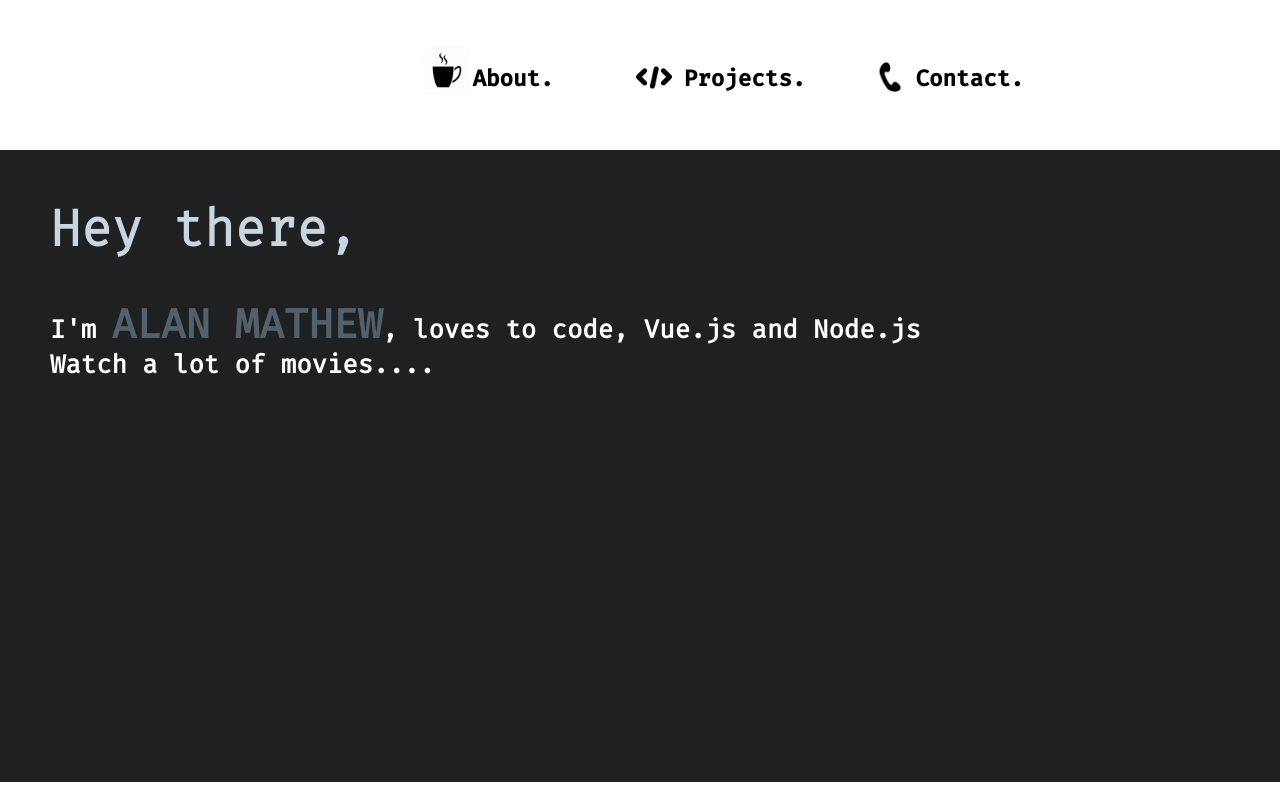
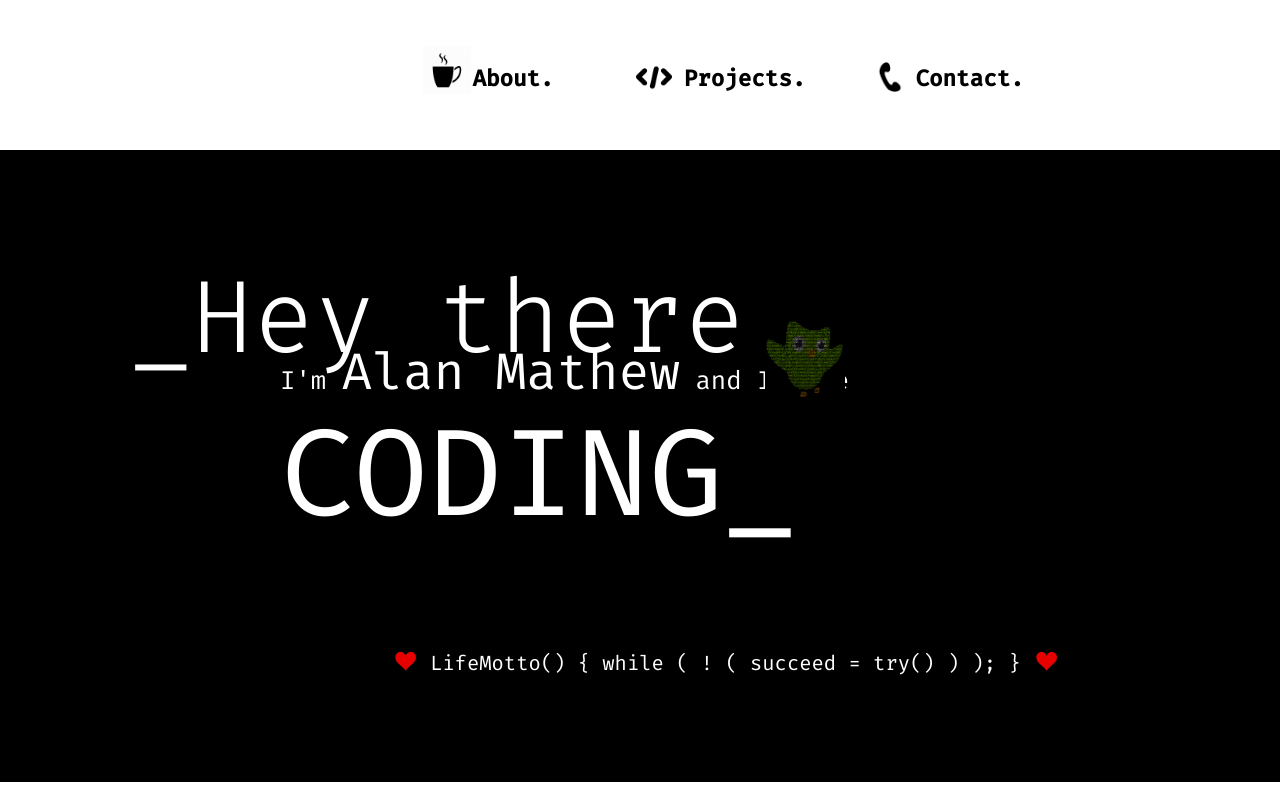
Before and after one commit to alanmatw/matlen.dev, a Vue app: page / in a window 1280 px wide. Built offline with nearby package versions, Linux system fonts and the light colour scheme.

Commit message:
feat(landing): add more info

```diff
--- a/src/components/Home/Landing.vue
+++ b/src/components/Home/Landing.vue
@@ -1,9 +1,20 @@
 <template>
   <div class = "Main">
     <div class="Base">
-      <h1>Hey there,</h1>
-      <h2>I'm <span id="Lname">ALAN MATHEW</span>, loves to code, Vue.js and Node.js</h2>
-      <h2>Watch a lot of movies....</h2>
+      <!--<div class="Mtag"><p>:<span id="Mt">\</span><span id="At">></span><span id="Mt">_</span>Hey there</p></div>-->
+      <div class="Top">
+        <div class="Mtag"><p>_Hey there</p></div>
+        <div class="Img"></div>
+      </div>
+
+      <div class="Stag"><p>I'm <span id="Lname">Alan Mathew</span> and I love <span id="Cd">CODING_</span></p></div>
+      <div class="lifeMotto">
+        <div class="HeartL"></div>
+        <div class="Btm"><p>LifeMotto() { while ( ! ( succeed = try() ) ); }</p></div>
+        <div class="HeartR"></div>
+      </div>
+
+      <!--<div class="Btm"><p>bE HapPpY :)</p></div>-->
     </div>
   </div>
 </template>
@@ -17,29 +28,85 @@ export default {
 <style scoped>
   .Base {
     box-sizing: border-box;
-    background-color: #1e2022;
+    background-color: #000;
     width: 100%;
     height: 79vh;
-    padding: 50px;
+    padding-top: 10px;
+    padding-left: 80px;
   }
-  h1 {
-    color: #c9d6df;
+  .Top {
+    display: flex;
+  }
+  .Mtag {
+    color: #fff;
     font-family: 'FiraCode-Light';
-    font-size: 50px;
-    padding-bottom: 40px;
+    font-size: 100px;
+    margin-top: 100px;
+    margin-left: 50px;
+
   }
-  h2 {
+  .Img {
+    background-image: url('../../assets/lql.png');
+    width: 80px;
+    height: 80px;
+    background-position: center;
+    background-repeat: no-repeat;
+    background-size: cover;
+    position: relative;
+    margin-left: 20px;
+    top: 160px;
+  }
+  #Mt {
+    margin-left: -30px;;
+  }
+  #At {
+    margin-left: -10x;;
+  }
+  .Stag {
     color: #fff;
-    padding-top: 0px;
     font-size: 25px;
     font-family: 'FiraCode-Regular';
+    margin-top: -40px;
+    margin-left: 200px;
   }
   #Lname {
-    font-size: 40px;
-    color: #52616b;
+    font-size: 50px;
+    color: #fff;
   }
-  #Lpath {
-    font-size: 35px;
-    color: #000;
+  #Cd {
+    margin-top: -5px;
+    font-size: 120px;
+    color: #fff;
+  }
+  .lifeMotto {
+    display: flex;
+  }
+  .Btm {
+    font-family: 'FiraCode-Regular';
+    font-size: 20px;
+    margin-top: 100px;
+    margin-left: 300px;
+    color: #fff;
+  }
+  .HeartL {
+    background-image: url('../../assets/heart.jpg');
+    width: 50px;
+    height: 50px;
+    background-position: center;
+    background-repeat: no-repeat;
+    background-size: cover;
+    position: relative;
+    left: 300px;
+    top: 80px;
+  }
+  .HeartR {
+    background-image: url('../../assets/heart.jpg');
+    width: 50px;
+    height: 50px;
+    background-position: center;
+    background-repeat: no-repeat;
+    background-size: cover;
+    position: relative;
+    top: 80px;
   }
 </style>
```
Also changed, not shown: src/assets/heart.jpg (added), src/assets/lql.png (added).
